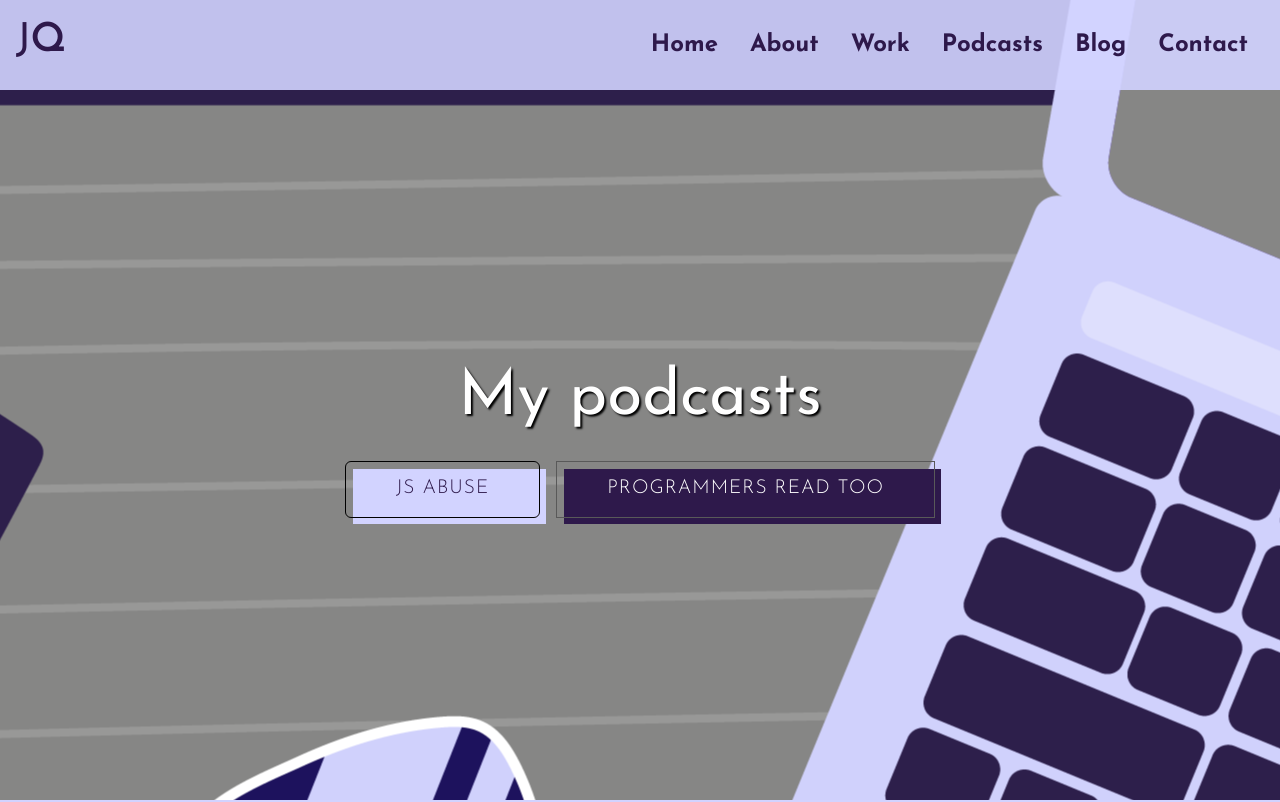
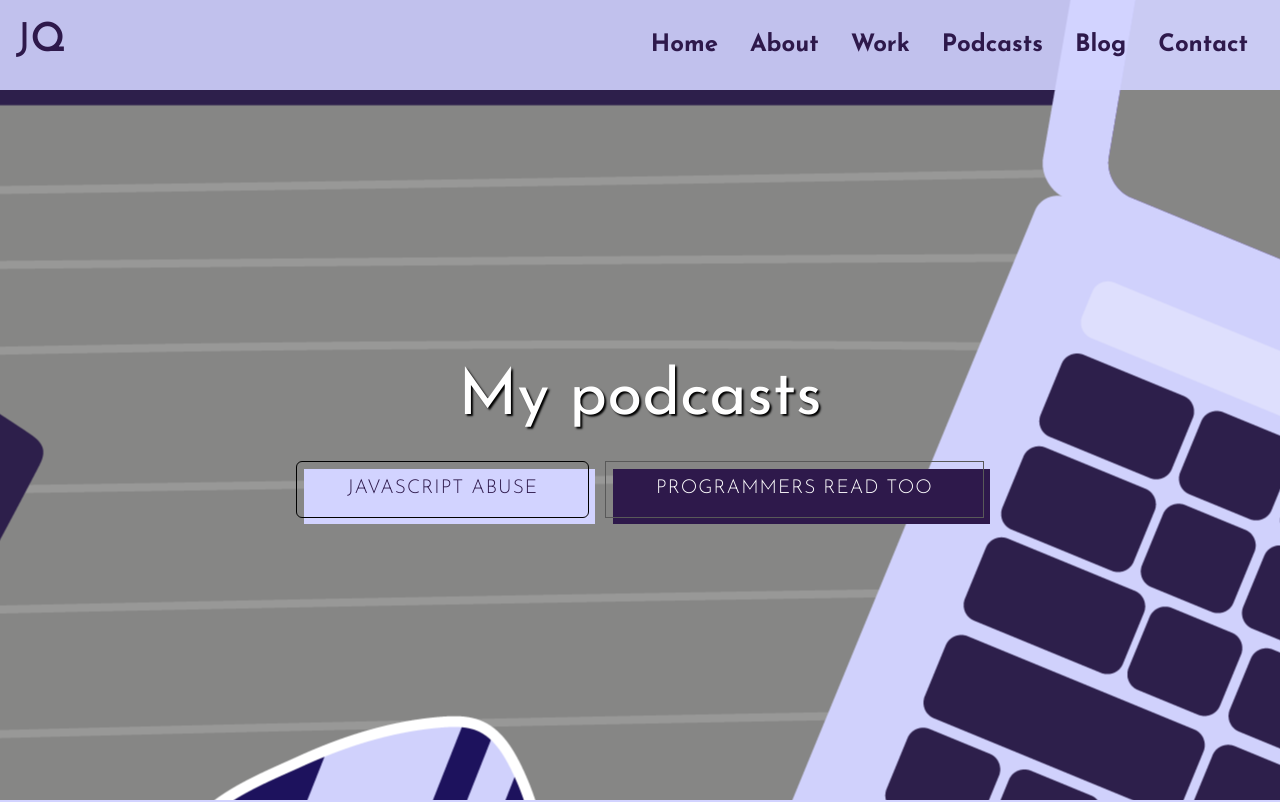
Before and after one commit to javascript-queen/js-queen-web, a React (Create React App) app: page /podcasts in a window 1280 px wide. Shown: the top 802 px of the page. Built offline with nearby package versions, Linux system fonts and the light colour scheme; a web font is replaced by a local one.

Commit message:
feat: update button

```diff
--- a/src/components/Podcast.js
+++ b/src/components/Podcast.js
@@ -7,7 +7,7 @@ const Podcast = (props) => {
         <div className='content-podcast-two'>
           <h1>{props.heading}</h1>
           <div className='buttons'>
-            <a href='https://anchor.fm/js-abuse' className='btn btn-podcast-two' style={{color: "#2E194B"}} target="_blank" rel="noreferrer" >JS Abuse</a>
+            <a href='https://anchor.fm/js-abuse' className='btn btn-podcast-two' style={{color: "#2E194B"}} target="_blank" rel="noreferrer" >JavaScript Abuse</a>
             <a href='https://anchor.fm/programmersreadbooks' className='btn-light btn-podcast-two' style={{color: "#FFFFFF"}} target="_blank" rel="noreferrer" >Programmers Read Too</a>
           </div>
       </div>
```
